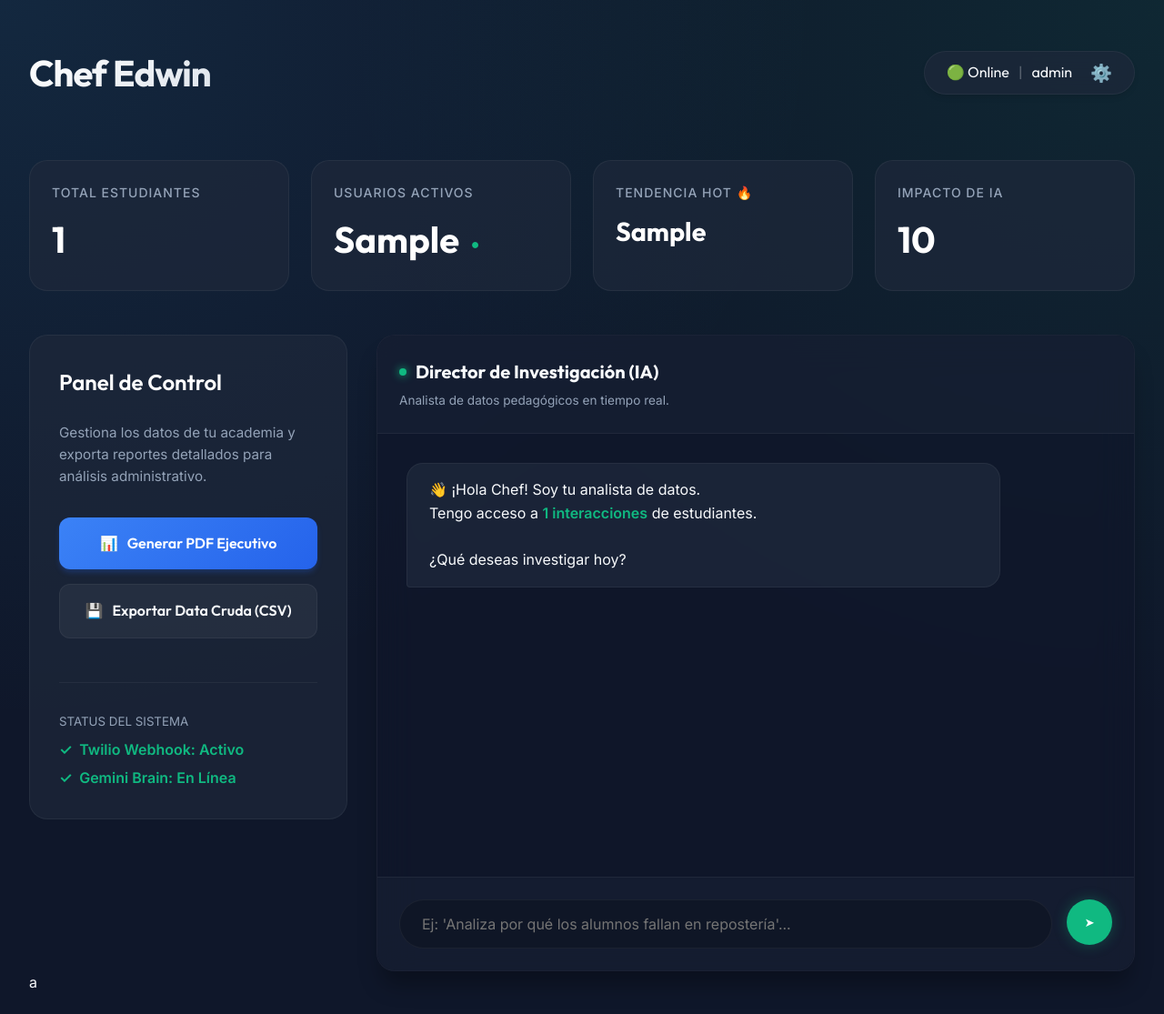
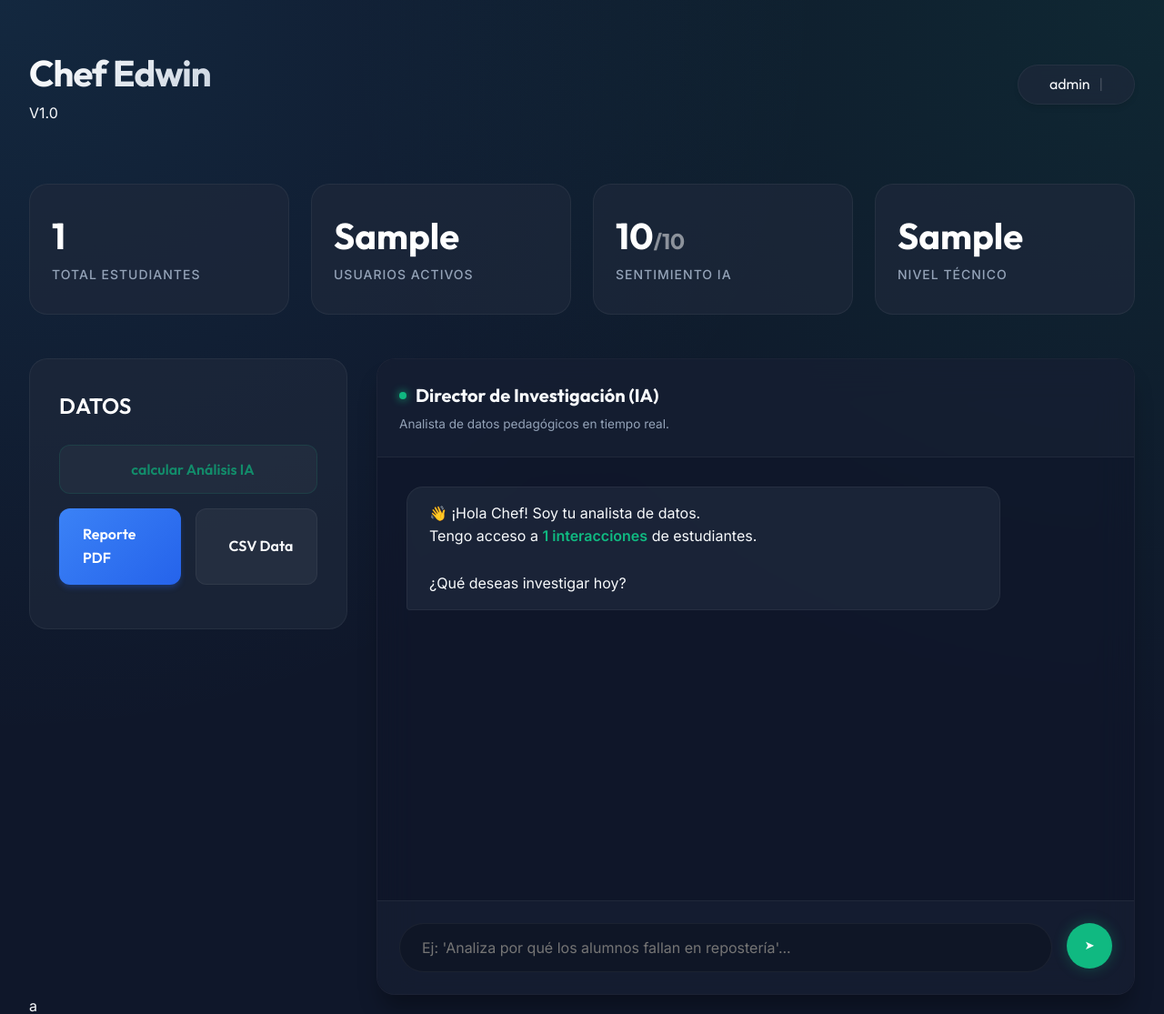
Before and after one commit to simviz12/ChefEdwin, a Django app: template assistant/templates/assistant/dashboard.html in a window 1280 px wide. Shown: the top 1115 px of the page at 91% size. Before the commit the page ends 1087 px from the top, so only its background shows below. Run offline with Django 5.2, Linux system fonts and the light colour scheme; a user stored in the database is signed in; tables that the repository leaves empty hold one stand-in row (values such as "Sample post"); the template is opened without the code that fills it: most values are stand-ins (such as "Sample title", 1, 10 or a date in 2020).

Commit message:
UI Restore: Revert Dashboard to V1.0 Layout (per user request)

```diff
--- a/assistant/templates/assistant/dashboard.html
+++ b/assistant/templates/assistant/dashboard.html
@@ -396,68 +396,78 @@
         <!-- Header -->
         <header>
             <div class="logo-area">
-                <h1>Chef Edwin <span style="font-weight: 300; font-size: 1.5rem; opacity: 0.7;">| AI Dashboard</span>
-                </h1>
+                <h1>Chef Edwin</h1>
+                <div class="badge-pro">V1.0</div>
             </div>
             <div class="user-pill">
-                <span>🟢 Online</span>
-                <span style="opacity: 0.3;">|</span>
+                <i class="ph-fill ph-circle" style="color: #10b981;"></i>
                 <span>{{ user.username }}</span>
-                <a href="{% url 'admin:index' %}" style="margin-left: 10px; text-decoration: none; font-size: 1.2rem;"
-                    title="Admin Settings">⚙️</a>
+                <span style="opacity: 0.2;">|</span>
+                <a href="{% url 'admin:index' %}" style="color: white; text-decoration: none;">
+                    <i class="ph ph-gear-six" style="font-size: 1.4rem;"></i>
+                </a>
             </div>
         </header>
 
-        <!-- Stats Grid -->
+        <!-- Stats Grid with 3D Tilt -->
         <div class="stats-grid">
-            <div class="stat-card">
+            <!-- Card 1 -->
+            <div class="stat-card" data-tilt data-tilt-glare data-tilt-max-glare="0.3">
+                <div class="stat-icon" style="background: rgba(37, 99, 235, 0.1); color: #3b82f6;">
+                    <i class="ph ph-users-three"></i>
+                </div>
+                <div class="stat-value">{{ stats.total_students }}</div>
                 <div class="stat-label">Total Estudiantes</div>
-                <div class="stat-value">{{ stats.total_students }}</div>
             </div>
-            <div class="stat-card">
+
+            <!-- Card 2 -->
+            <div class="stat-card" data-tilt data-tilt-glare data-tilt-max-glare="0.3">
+                <div class="stat-icon" style="background: rgba(16, 185, 129, 0.1); color: #10b981;">
+                    <i class="ph ph-lightning"></i>
+                </div>
+                <div class="stat-value">{{ stats.active_students }}</div>
                 <div class="stat-label">Usuarios Activos</div>
-                <div class="stat-value">{{ stats.active_students }} <span
-                        style="font-size: 1rem; color: var(--accent-color); vertical-align: middle; margin-left: 5px;">●</span>
+            </div>
+
+            <!-- Card 3 -->
+            <div class="stat-card" data-tilt data-tilt-glare data-tilt-max-glare="0.3">
+                <div class="stat-icon" style="background: rgba(245, 158, 11, 0.1); color: #f59e0b;">
+                    <i class="ph ph-trend-up"></i>
                 </div>
+                <div class="stat-value">{{ stats.sentiment_score }}<span
+                        style="font-size: 1.5rem; opacity: 0.5;">/10</span></div>
+                <div class="stat-label">Sentimiento IA</div>
             </div>
-            <div class="stat-card">
-                <div class="stat-label">Tendencia Hot 🔥</div>
-                <div class="stat-value" style="font-size: 1.8rem;">{{ stats.top_trend }}</div>
-            </div>
-            <div class="stat-card">
-                <div class="stat-label">Impacto de IA</div>
-                <div class="stat-value">{{ stats.avg_impact }}</div>
+
+            <!-- Card 4 -->
+            <div class="stat-card" data-tilt data-tilt-glare data-tilt-max-glare="0.3">
+                <div class="stat-icon" style="background: rgba(139, 92, 246, 0.1); color: #8b5cf6;">
+                    <i class="ph ph-brain"></i>
+                </div>
+                <div class="stat-value">{{ stats.tech_vocabulary }}</div>
+                <div class="stat-label">Nivel Técnico</div>
             </div>
         </div>
 
-        <!-- Layout -->
+        <!-- Main Content -->
         <div class="content-layout">
 
-            <!-- Left Panel: Actions -->
+            <!-- Left Panel: Actions & Charts -->
             <div class="action-panel">
-                <h2 class="panel-title">Panel de Control</h2>
-                <p style="color: var(--text-secondary); margin-bottom: 2rem; font-size: 0.95rem;">
-                    Gestiona los datos de tu academia y exporta reportes detallados para análisis administrativo.
-                </p>
+                <h2 class="panel-title">DATOS</h2>
 
-                <a href="{% url 'export_pdf' %}" class="btn btn-primary">
-                    <span>📊</span> Generar PDF Ejecutivo
-                </a>
-                <a href="{% url 'export_csv' %}" class="btn btn-secondary">
-                    <span>💾</span> Exportar Data Cruda (CSV)
-                </a>
+                <button class="btn"
+                    style="background: rgba(255,255,255,0.05); color: #10b981; border: 1px solid rgba(16,185,129,0.2); cursor: not-allowed; opacity: 0.7;">
+                    <i class="ph ph-arrows-clockwise"></i> calcular Análisis IA
+                </button>
 
-                <div style="margin-top: 3rem; padding-top: 2rem; border-top: 1px solid var(--glass-border);">
-                    <small style="color: var(--text-secondary); display: block; margin-bottom: 0.5rem;">STATUS DEL
-                        SISTEMA</small>
-                    <div
-                        style="display: flex; align-items: center; gap: 8px; color: var(--accent-color); font-weight: 600;">
-                        <span>✓</span> Twilio Webhook: Activo
-                    </div>
-                    <div
-                        style="display: flex; align-items: center; gap: 8px; color: var(--accent-color); font-weight: 600; margin-top: 5px;">
-                        <span>✓</span> Gemini Brain: En Línea
-                    </div>
+                <div style="display: grid; grid-template-columns: 1fr 1fr; gap: 1rem;">
+                    <a href="{% url 'export_pdf' %}" class="btn btn-primary">
+                        <i class="ph ph-file-pdf"></i> Reporte PDF
+                    </a>
+                    <a href="{% url 'export_csv' %}" class="btn btn-secondary">
+                        <i class="ph ph-file-csv"></i> CSV Data
+                    </a>
                 </div>
             </div>
 
--- a/assistant/views.py
+++ b/assistant/views.py
@@ -364,6 +364,10 @@ def teacher_dashboard(request):
             'active_students': active_students,
             'top_trend': top_trend,
             'avg_impact': avg_impact,
+            # V1.0 Metrics Restored (Placeholders since DB stats simplified)
+            'sentiment_score': 0.0,
+            'tech_vocabulary': "0%",
+            'total_conversations': ConversationLog.objects.count(), # Useful for chat welcome
         }
     }
 
```
